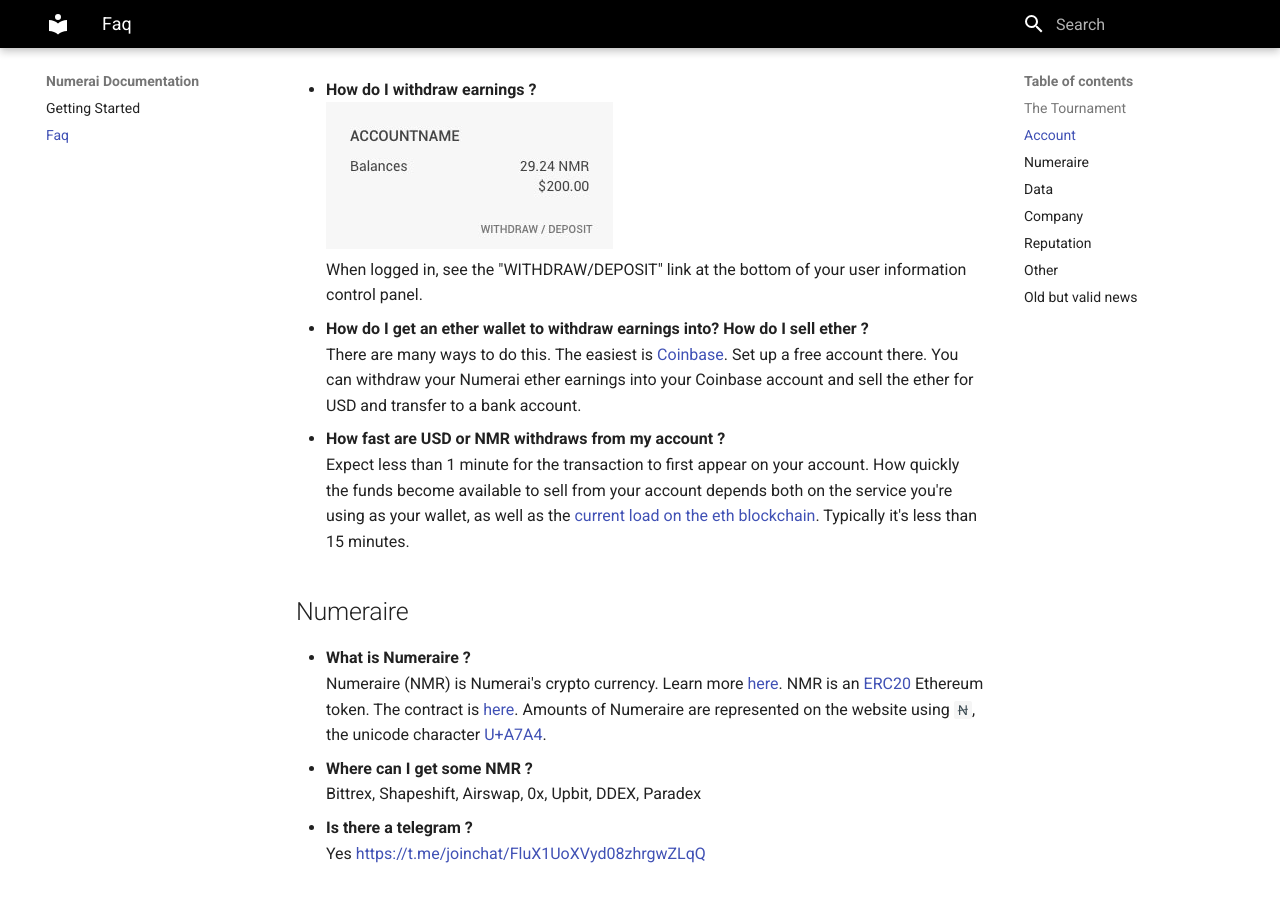
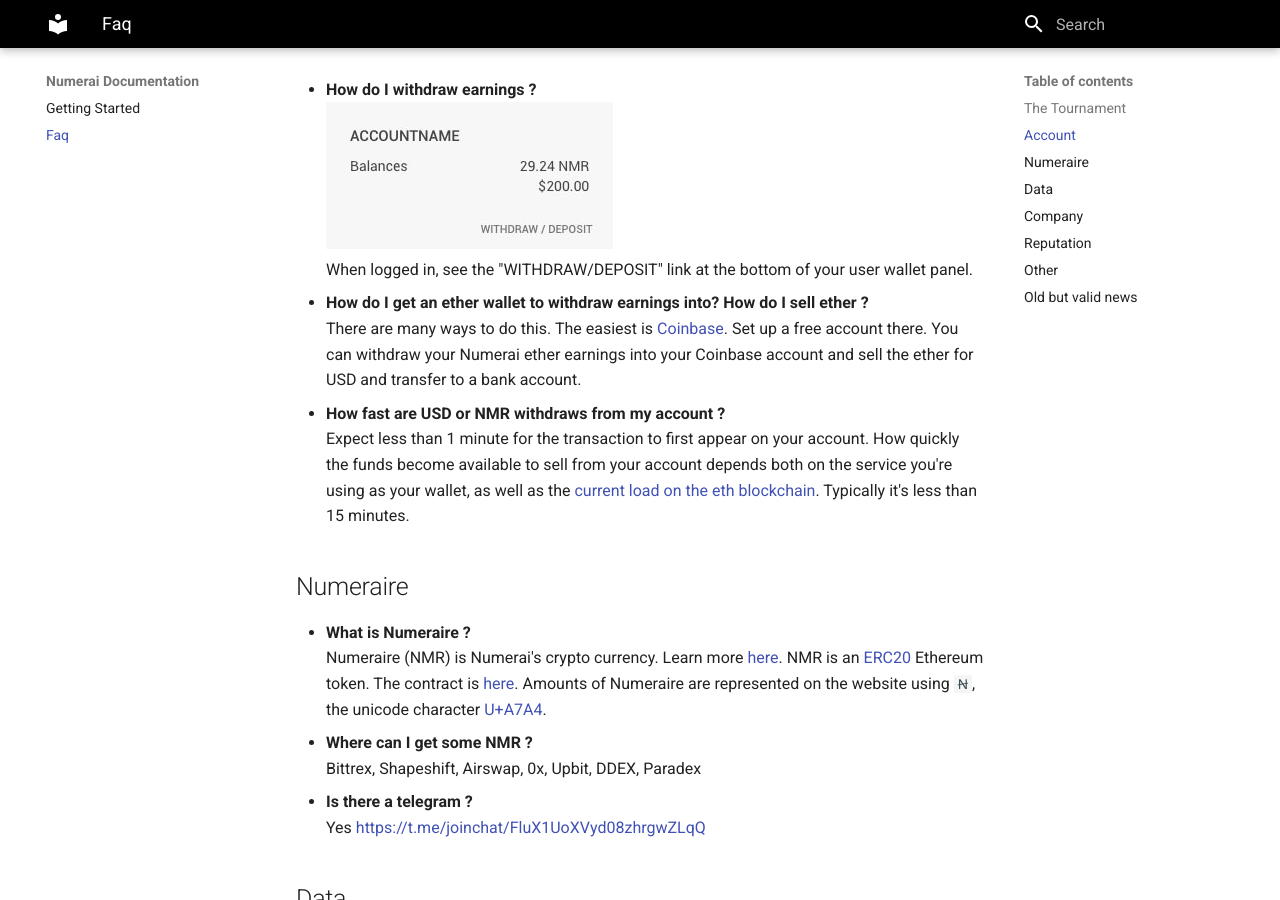
Before and after one commit to numerai/docs, an MkDocs documentation site: the page built from docs/faq.md, in a window 1280 px wide and 900 px high, scrolled down 928 px. Built offline with MkDocs 1.6.1 and Material for MkDocs 9.7.7, drawn with Linux system fonts in a browser that asks for light colours.

Commit message:
More faq

```diff
--- a/docs/faq.md
+++ b/docs/faq.md
@@ -31,7 +31,7 @@
 ## Account
 - **How do I withdraw earnings ?**
 ![WithdrawNMRUSD](../img/withdrawWallet.jpg)
- When logged in, see the "WITHDRAW/DEPOSIT" link at the bottom of your user information control panel.
+ When logged in, see the "WITHDRAW/DEPOSIT" link at the bottom of your user wallet panel.
  <br/>
 
 - **How do I get an ether wallet to withdraw earnings into?  How do I sell ether ?**
@@ -121,6 +121,5 @@
 <br/>
 `-ln(0.5) = 0.6931471805599453...`  This is the logloss you'd expect to get from making completely random guesses.  A logloss lower than this is better than random guessing.
 
-
 <br />
 <br />
```
Also changed, not shown: site/faq/index.html, site/search/search_index.json, 1 other file.
